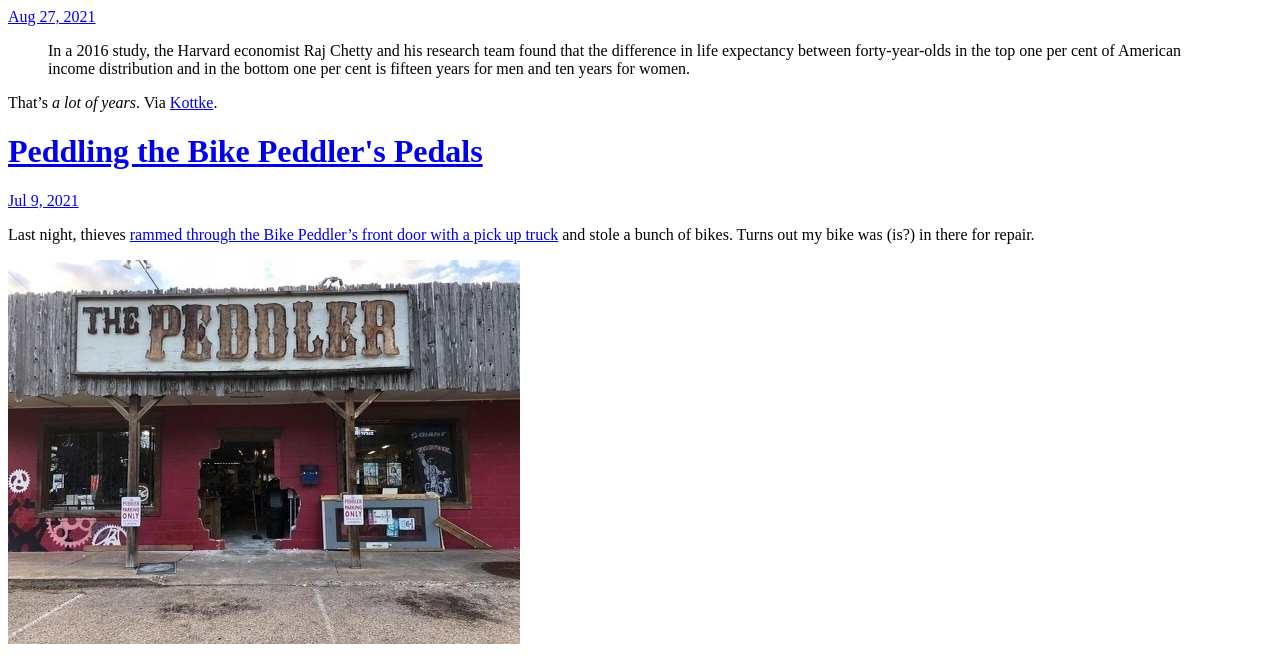
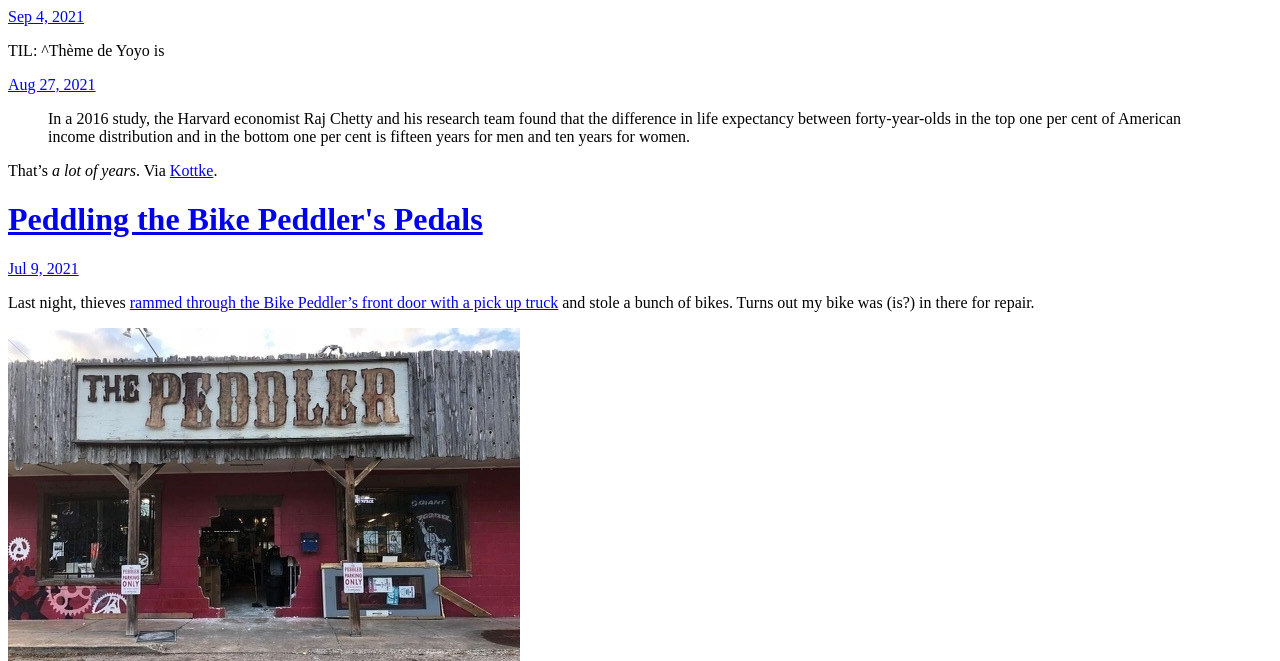
Before and after one commit to achabotl/micro.blog, a plain HTML site: page index.html in a window 1280 px wide. Shown: the top 661 px of the page. Drawn offline with Linux system fonts and the light colour scheme.

Commit message:
Archiving from Micro.blog.

```diff
--- a/index.html
+++ b/index.html
@@ -21,6 +21,17 @@
 <div class="h-feed">
 
 
+
+      <div class="h-entry">
+
+
+        <a href="https://alexchabot.net/2021/09/04/til-thme-de.html" class="u-url"><time class="dt-published" datetime="2021-09-04 18:20:48 -0500">Sep 4, 2021</time></a>
+
+        <div class="e-content">
+         	<p>TIL: ^Thème de Yoyo is</p>
+
+        </div>
+      </div>
 
       <div class="h-entry">
 
```
